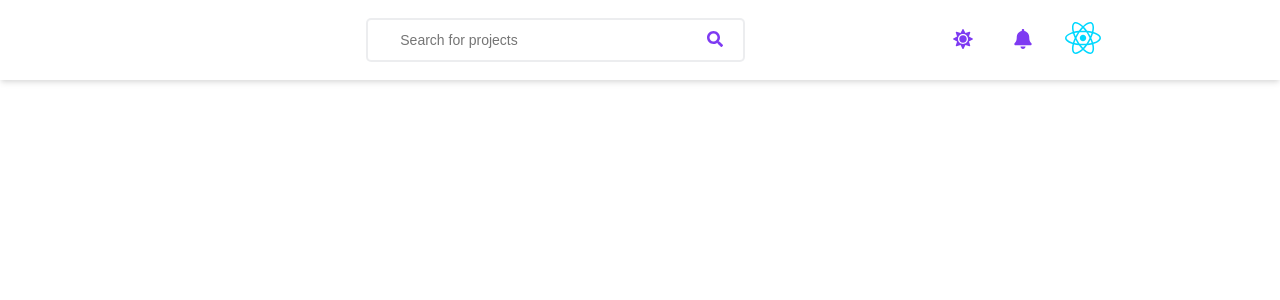
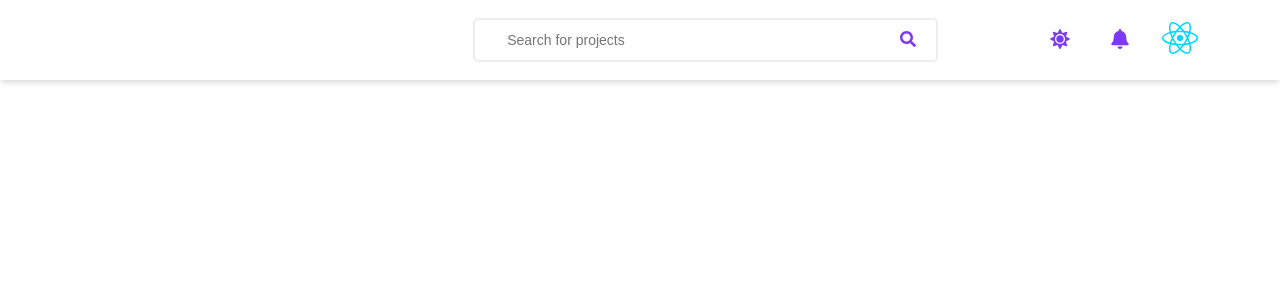
Before and after one commit to gerson0527/Proyecto_creditos, a React (Vite) app: page / in a window 1280 px wide. Shown: the top 300 px of the page. Built offline with nearby package versions, Linux system fonts and the light colour scheme.

Commit message:
se modifica lo visual de la vista del navbar

```diff
--- a/src/App.css
+++ b/src/App.css
@@ -1,4 +1,11 @@
+@import url('https://fonts.googleapis.com/css2?family=Inter:wght@600&display=swap');
+
 #root {
   max-width: 100%;
-
+  margin: 0;
+  box-sizing: border-box;
+  padding: 0;
 }
+body{
+  font-family: 'Inter', sans-serif;
+}
--- a/src/components/Navbar/Navbar.css
+++ b/src/components/Navbar/Navbar.css
@@ -1,7 +1,11 @@
+@import url('https://fonts.googleapis.com/css2?family=Inter:wght@400;500;600;700;800;900&display=swap');
 *{
     margin: 0;
     box-sizing: border-box;
     padding: 0;
+}
+body{
+    font-family: 'Inter', sans-serif;
 }
 .Navbar{
     position: relative;
@@ -29,6 +33,7 @@
     color: #8b5cf6;
     width: 70%;
     height: 50%;
+    margin-left: 290px;
 }
 .Search-input{
     position: absolute;
@@ -49,7 +54,7 @@
 }
 .Search input{
     display: block;
-    width: 65%;
+    width: 80%;
     height: 100%;
     font-size: 0.875rem;
     outline: none;
@@ -105,13 +110,33 @@
 }
 .Icons-nombre ul li {
     width: 100%;
+    margin-left: 10px;
 }
 
 .Icons-nombre ul li a{
     width: 100%;
     text-decoration: none;
     margin-right: 50px;
+    display: flex;
+    align-items: center;
+    color: #4C4F52;
+    font-weight: 500;
+    font-size: 15px;
+    line-height: 21px;
+
 }
 .Icons-nombre-aparecer{
     display: block !important;
 }
+.Icons-nombre-svg{
+    display: flex;
+    justify-content: center;
+    align-items: center;
+}
+.opcion-texto{
+    margin-left: 10px;
+    letter-spacing: 0.5px;
+}
+.mover-icon{
+    margin-left: 3px;
+}
--- a/src/components/Navbar/Navbar.jsx
+++ b/src/components/Navbar/Navbar.jsx
@@ -45,10 +45,10 @@ const Navbar = () => {
                         <img src={Vite} alt="Nombre de la persona" />
                         </a>
                     </li>
-                    <ul className={`${mostrarOpciones ? 'Icons-nombre-aparecer' : 'Icons-nombre ul'}`}>
-                        <li><a href=""><FaUser className='Icons-nombre-svg' /> Profile</a></li>
-                        <li><a href=""><FaCog className='Icons-nombre-svg'/> Settings</a></li>
-                        <li><a href=""><FaSignOutAlt className='Icons-nombre-svg' /> Log out</a></li>
+                    <ul className={`${mostrarOpciones ? 'Icons-nombre-aparecer' : 'Icons-nombre-ul'}`}>
+                        <li><a href=""><FaUser className='Icons-nombre-svg' /><span className='opcion-texto'>Profile</span></a></li>
+                        <li><a href=""><FaCog className='Icons-nombre-svg'/>  <span className='opcion-texto'>Settings</span></a></li>
+                        <li><a href=""><FaSignOutAlt className='Icons-nombre-svg mover-icon' /> <span className='opcion-texto'>Log out</span></a></li>
                     </ul>
                 </div>
             </ul>
```
